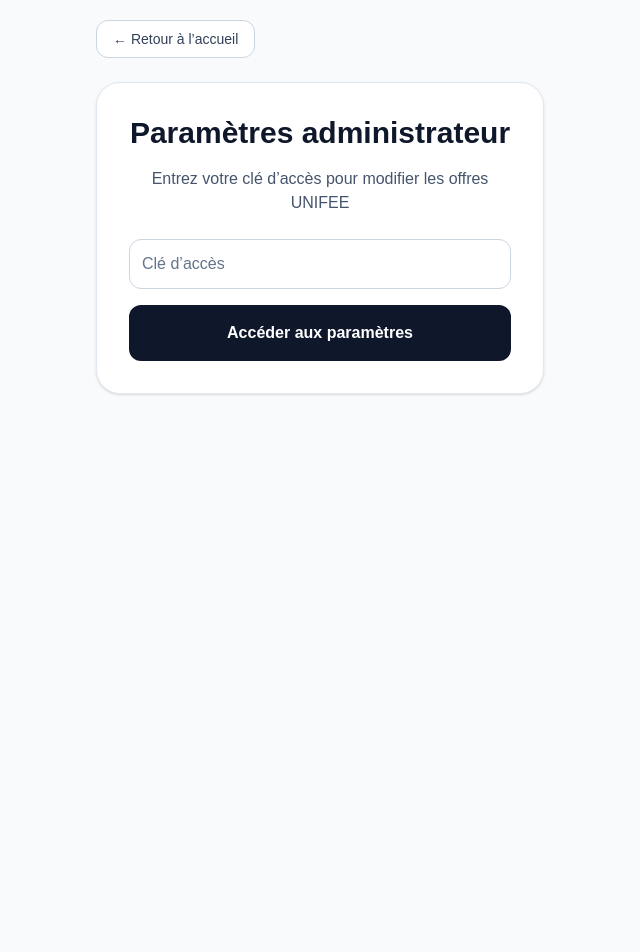
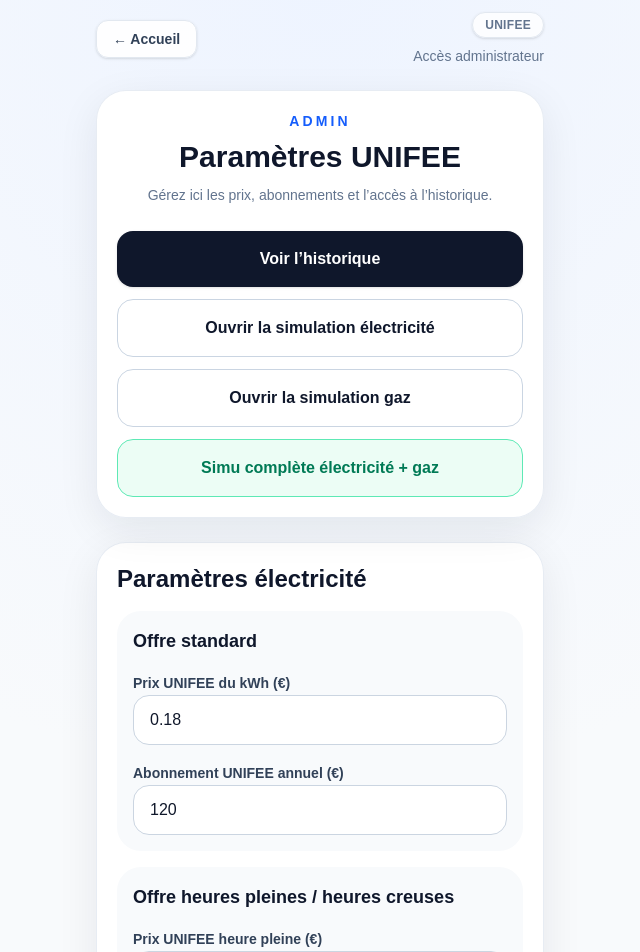
Before and after one commit to Marchalthomas-creator/Unifee-v3-, a Next.js app: page /admin in a window 1280 px wide. Shown: the part 20-972 px from the top of the page, without its empty margins (320-960 px from the left). Before the commit the page ends 800 px from the top, so only its background shows below. Built offline with nearby package versions, Linux system fonts and the light colour scheme.

Commit message:
update admin page with history settings and complete simulation

```diff
--- a/app/admin/page.tsx
+++ b/app/admin/page.tsx
@@ -1,12 +1,10 @@
 "use client";
 
-import Link from "next/link";
 import { useEffect, useState } from "react";
+import { useRouter } from "next/navigation";
 
 export default function AdminPage() {
-  const [code, setCode] = useState("");
-  const [isUnlocked, setIsUnlocked] = useState(false);
-  const [message, setMessage] = useState("");
+  const router = useRouter();
 
   const [electriciteBasePrix, setElectriciteBasePrix] = useState("0.18");
   const [electriciteBaseAbo, setElectriciteBaseAbo] = useState("120");
@@ -16,34 +14,32 @@ export default function AdminPage() {
   const [electriciteHCAbo, setElectriciteHCAbo] = useState("130");
 
   const [gazPrix, setGazPrix] = useState("0.11");
-  const [gazAbo, setGazAbo] = useState("100");
+  const [gazAbo, setGazAbo] = useState("90");
+
+  const [message, setMessage] = useState("");
 
   useEffect(() => {
     const saved = localStorage.getItem("unifee-settings");
+    if (!saved) return;
 
-    if (saved) {
+    try {
       const settings = JSON.parse(saved);
 
       setElectriciteBasePrix(settings.electriciteBasePrix || "0.18");
       setElectriciteBaseAbo(settings.electriciteBaseAbo || "120");
+
       setElectriciteHPPrix(settings.electriciteHPPrix || "0.20");
       setElectriciteHCPrix(settings.electriciteHCPrix || "0.16");
       setElectriciteHCAbo(settings.electriciteHCAbo || "130");
+
       setGazPrix(settings.gazPrix || "0.11");
-      setGazAbo(settings.gazAbo || "100");
+      setGazAbo(settings.gazAbo || "90");
+    } catch {
+      // no-op
     }
   }, []);
 
-  function verifierCode() {
-    if (code === "UNIFEE2026") {
-      setIsUnlocked(true);
-      setMessage("");
-    } else {
-      setMessage("Code incorrect");
-    }
-  }
-
-  function sauvegarder() {
+  function sauvegarderParametres() {
     const settings = {
       electriciteBasePrix,
       electriciteBaseAbo,
@@ -56,184 +52,216 @@ export default function AdminPage() {
 
     localStorage.setItem("unifee-settings", JSON.stringify(settings));
     setMessage("Paramètres enregistrés avec succès.");
-  }
 
-  if (!isUnlocked) {
-    return (
-      <main className="min-h-screen bg-slate-50 px-6 py-10">
-        <div className="mx-auto max-w-md space-y-6">
-          <div>
-            <Link
-              href="/"
-              className="inline-flex rounded-xl border border-slate-300 bg-white px-4 py-2 text-sm font-medium text-slate-700 transition hover:bg-slate-50"
-            >
-              ← Retour à l’accueil
-            </Link>
-          </div>
-
-          <div className="rounded-3xl border border-slate-200 bg-white p-8 shadow-sm">
-            <h1 className="text-center text-3xl font-bold text-slate-900">
-              Paramètres administrateur
-            </h1>
-
-            <p className="mt-4 text-center text-slate-600">
-              Entrez votre clé d’accès pour modifier les offres UNIFEE
-            </p>
-
-            <div className="mt-6 space-y-4">
-              <input
-                type="password"
-                placeholder="Clé d’accès"
-                value={code}
-                onChange={(e) => setCode(e.target.value)}
-                className="w-full rounded-xl border p-3"
-              />
-
-              <button
-                onClick={verifierCode}
-                className="w-full rounded-xl bg-slate-900 p-4 font-semibold text-white transition hover:bg-slate-800"
-              >
-                Accéder aux paramètres
-              </button>
-
-              {message && (
-                <p className="text-center text-sm text-red-600">{message}</p>
-              )}
-            </div>
-          </div>
-        </div>
-      </main>
-    );
+    setTimeout(() => {
+      setMessage("");
+    }, 2500);
   }
 
   return (
-    <main className="min-h-screen bg-slate-50 px-6 py-10">
+    <main className="min-h-screen bg-[radial-gradient(circle_at_top,_#eef4ff_0%,_#f8fafc_45%,_#f8fafc_100%)] px-5 py-8">
       <div className="mx-auto max-w-md space-y-6">
-        <div>
-          <Link
-            href="/"
-            className="inline-flex rounded-xl border border-slate-300 bg-white px-4 py-2 text-sm font-medium text-slate-700 transition hover:bg-slate-50"
+        <div className="flex items-center justify-between">
+          <button
+            type="button"
+            onClick={() => router.push("/")}
+            className="rounded-xl border border-slate-200 bg-white/90 px-4 py-2 text-sm font-semibold text-slate-700 shadow-sm transition hover:bg-white"
           >
-            ← Retour à l’accueil
-          </Link>
+            ← Accueil
+          </button>
+
+          <div className="text-right">
+            <div className="inline-block rounded-full border border-slate-200 bg-white/80 px-3 py-1 text-xs font-semibold uppercase tracking-wide text-slate-500 shadow-sm">
+              UNIFEE
+            </div>
+            <p className="mt-2 text-sm font-medium text-slate-500">
+              Accès administrateur
+            </p>
+          </div>
         </div>
 
-        <h1 className="text-center text-3xl font-bold text-slate-900">
+        <div className="rounded-[30px] border border-slate-200/80 bg-white/95 p-5 shadow-[0_12px_40px_rgba(15,23,42,0.08)] backdrop-blur">
+          <div className="text-center">
+            <p className="text-sm font-semibold uppercase tracking-[0.22em] text-blue-600">
+              Admin
+            </p>
+            <h1 className="mt-2 text-3xl font-bold text-slate-900">
               Paramètres UNIFEE
             </h1>
+            <p className="mt-2 text-sm leading-6 text-slate-500">
+              Gérez ici les prix, abonnements et l’accès à l’historique.
+            </p>
+          </div>
 
-        <div className="space-y-6 rounded-2xl border bg-white p-6">
-          <div className="space-y-3">
-            <h2 className="text-lg font-semibold text-slate-900">
-              Électricité — Option Base
+          <div className="mt-6 grid grid-cols-1 gap-3">
+            <button
+              type="button"
+              onClick={() => router.push("/historique")}
+              className="w-full rounded-2xl bg-slate-900 px-4 py-4 text-base font-semibold text-white shadow-sm transition hover:bg-slate-800"
+            >
+              Voir l’historique
+            </button>
+
+            <button
+              type="button"
+              onClick={() => router.push("/simulation-electricite")}
+              className="w-full rounded-2xl border border-slate-300 bg-white px-4 py-4 text-base font-semibold text-slate-900 transition hover:bg-slate-50"
+            >
+              Ouvrir la simulation électricité
+            </button>
+
+            <button
+              type="button"
+              onClick={() => router.push("/simulation-gaz")}
+              className="w-full rounded-2xl border border-slate-300 bg-white px-4 py-4 text-base font-semibold text-slate-900 transition hover:bg-slate-50"
+            >
+              Ouvrir la simulation gaz
+            </button>
+
+            <button
+              type="button"
+              onClick={() => router.push("/simulation-complete")}
+              className="w-full rounded-2xl border border-emerald-300 bg-emerald-50 px-4 py-4 text-base font-semibold text-emerald-700 transition hover:bg-emerald-100"
+            >
+              Simu complète électricité + gaz
+            </button>
+          </div>
+        </div>
+
+        <section className="space-y-4 rounded-[30px] border border-slate-200/80 bg-white/95 p-5 shadow-[0_12px_40px_rgba(15,23,42,0.08)]">
+          <h2 className="text-2xl font-bold text-slate-900">
+            Paramètres électricité
           </h2>
 
+          <div className="rounded-[24px] bg-slate-50 p-4">
+            <h3 className="text-lg font-semibold text-slate-900">
+              Offre standard
+            </h3>
+
+            <div className="mt-4 space-y-4">
               <div className="space-y-2">
-              <label className="text-sm font-medium text-slate-700">
+                <label className="text-sm font-semibold text-slate-700">
                   Prix UNIFEE du kWh (€)
                 </label>
                 <input
                   type="number"
                   value={electriciteBasePrix}
                   onChange={(e) => setElectriciteBasePrix(e.target.value)}
-                className="w-full rounded-xl border p-3"
+                  className="w-full rounded-2xl border border-slate-300 bg-white px-4 py-3 outline-none transition focus:border-blue-500 focus:ring-4 focus:ring-blue-100"
+                  placeholder="0.18"
                 />
               </div>
 
               <div className="space-y-2">
-              <label className="text-sm font-medium text-slate-700">
+                <label className="text-sm font-semibold text-slate-700">
                   Abonnement UNIFEE annuel (€)
                 </label>
                 <input
                   type="number"
                   value={electriciteBaseAbo}
                   onChange={(e) => setElectriciteBaseAbo(e.target.value)}
-                className="w-full rounded-xl border p-3"
+                  className="w-full rounded-2xl border border-slate-300 bg-white px-4 py-3 outline-none transition focus:border-blue-500 focus:ring-4 focus:ring-blue-100"
+                  placeholder="120"
                 />
               </div>
             </div>
+          </div>
 
-          <div className="space-y-3">
-            <h2 className="text-lg font-semibold text-slate-900">
-              Électricité — Heures Pleines / Heures Creuses
-            </h2>
+          <div className="rounded-[24px] bg-slate-50 p-4">
+            <h3 className="text-lg font-semibold text-slate-900">
+              Offre heures pleines / heures creuses
+            </h3>
 
+            <div className="mt-4 space-y-4">
               <div className="space-y-2">
-              <label className="text-sm font-medium text-slate-700">
+                <label className="text-sm font-semibold text-slate-700">
                   Prix UNIFEE heure pleine (€)
                 </label>
                 <input
                   type="number"
                   value={electriciteHPPrix}
                   onChange={(e) => setElectriciteHPPrix(e.target.value)}
-                className="w-full rounded-xl border p-3"
+                  className="w-full rounded-2xl border border-slate-300 bg-white px-4 py-3 outline-none transition focus:border-blue-500 focus:ring-4 focus:ring-blue-100"
+                  placeholder="0.20"
                 />
               </div>
 
               <div className="space-y-2">
-              <label className="text-sm font-medium text-slate-700">
+                <label className="text-sm font-semibold text-slate-700">
                   Prix UNIFEE heure creuse (€)
                 </label>
                 <input
                   type="number"
                   value={electriciteHCPrix}
                   onChange={(e) => setElectriciteHCPrix(e.target.value)}
-                className="w-full rounded-xl border p-3"
+                  className="w-full rounded-2xl border border-slate-300 bg-white px-4 py-3 outline-none transition focus:border-blue-500 focus:ring-4 focus:ring-blue-100"
+                  placeholder="0.16"
                 />
               </div>
 
               <div className="space-y-2">
-              <label className="text-sm font-medium text-slate-700">
+                <label className="text-sm font-semibold text-slate-700">
                   Abonnement UNIFEE annuel (€)
                 </label>
                 <input
                   type="number"
                   value={electriciteHCAbo}
                   onChange={(e) => setElectriciteHCAbo(e.target.value)}
-                className="w-full rounded-xl border p-3"
+                  className="w-full rounded-2xl border border-slate-300 bg-white px-4 py-3 outline-none transition focus:border-blue-500 focus:ring-4 focus:ring-blue-100"
+                  placeholder="130"
                 />
               </div>
             </div>
+          </div>
+        </section>
 
-          <div className="space-y-3">
-            <h2 className="text-lg font-semibold text-slate-900">Gaz</h2>
+        <section className="space-y-4 rounded-[30px] border border-slate-200/80 bg-white/95 p-5 shadow-[0_12px_40px_rgba(15,23,42,0.08)]">
+          <h2 className="text-2xl font-bold text-slate-900">Paramètres gaz</h2>
 
+          <div className="rounded-[24px] bg-slate-50 p-4">
+            <div className="space-y-4">
               <div className="space-y-2">
-              <label className="text-sm font-medium text-slate-700">
+                <label className="text-sm font-semibold text-slate-700">
                   Prix UNIFEE du kWh (€)
                 </label>
                 <input
                   type="number"
                   value={gazPrix}
                   onChange={(e) => setGazPrix(e.target.value)}
-                className="w-full rounded-xl border p-3"
+                  className="w-full rounded-2xl border border-slate-300 bg-white px-4 py-3 outline-none transition focus:border-emerald-500 focus:ring-4 focus:ring-emerald-100"
+                  placeholder="0.11"
                 />
               </div>
 
               <div className="space-y-2">
-              <label className="text-sm font-medium text-slate-700">
+                <label className="text-sm font-semibold text-slate-700">
                   Abonnement UNIFEE annuel (€)
                 </label>
                 <input
                   type="number"
                   value={gazAbo}
                   onChange={(e) => setGazAbo(e.target.value)}
-                className="w-full rounded-xl border p-3"
+                  className="w-full rounded-2xl border border-slate-300 bg-white px-4 py-3 outline-none transition focus:border-emerald-500 focus:ring-4 focus:ring-emerald-100"
+                  placeholder="90"
                 />
               </div>
             </div>
+          </div>
+        </section>
 
         <button
-            onClick={sauvegarder}
-            className="w-full rounded-xl bg-slate-900 p-4 font-semibold text-white transition hover:bg-slate-800"
+          type="button"
+          onClick={sauvegarderParametres}
+          className="w-full rounded-[22px] bg-blue-600 px-4 py-4 text-lg font-semibold text-white shadow-sm transition hover:bg-blue-700"
         >
           Enregistrer les paramètres
         </button>
 
         {message && (
-            <p className="text-center text-sm text-green-600">{message}</p>
+          <div className="rounded-2xl bg-green-50 px-4 py-4 text-center text-sm font-semibold text-green-700">
+            {message}
+          </div>
         )}
-        </div>
       </div>
     </main>
   );
```
Lines whose indentation alone changed are shown as unchanged.
